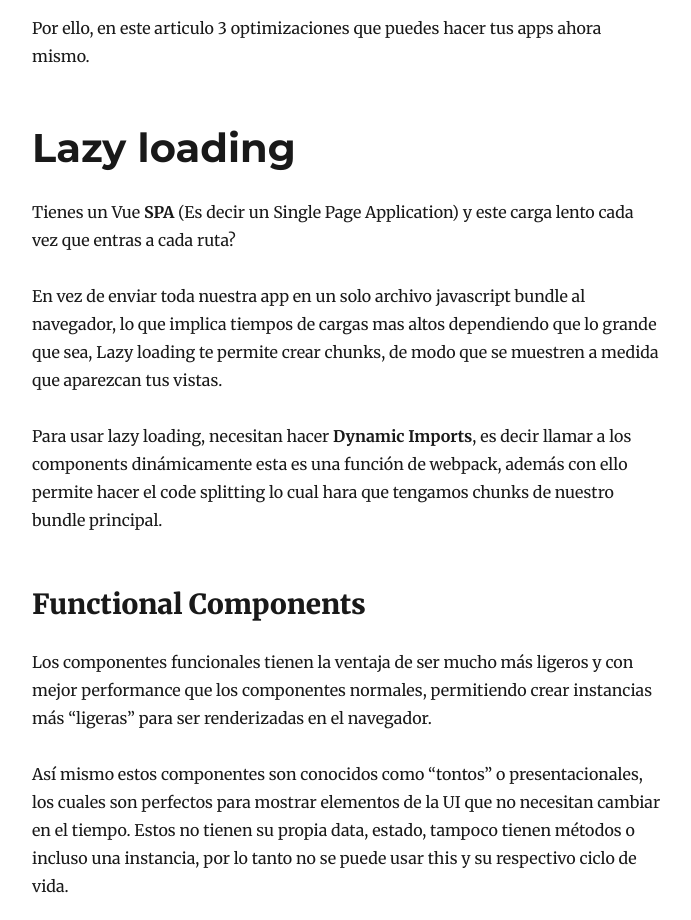
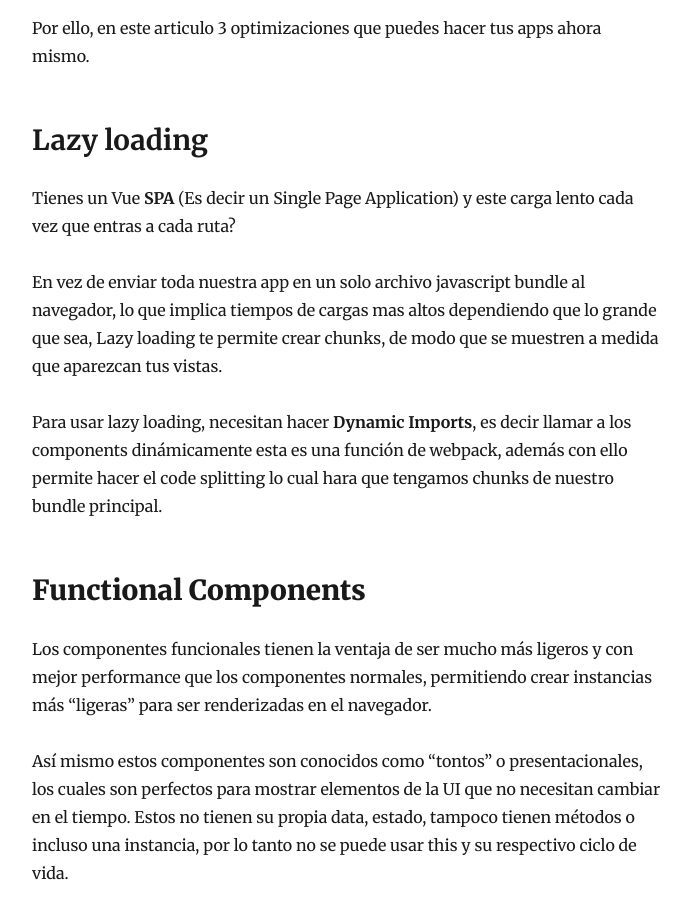
Before and after one commit to AngelRodRo/my-blog, a Gatsby site: page /blog/tips-para-mejorar-el-rendimiento-de-vue-apps-parte-1/ in a window 1280 px wide. Shown: the part 800-1720 px from the top of the page, without its empty margins (293-984 px from the left). Built offline with nearby package versions, Linux system fonts and the light colour scheme; Gatsby itself is replaced by a stand-in of ours; some packages are replaced by stand-ins of ours.

Commit message:
Update Blog “tips-para-mejorar-el-rendimiento-de-vue-apps-parte-1”

```diff
--- a/content/blog/tips-para-mejorar-el-rendimiento-de-vue-apps-parte-1.md
+++ b/content/blog/tips-para-mejorar-el-rendimiento-de-vue-apps-parte-1.md
@@ -12,7 +12,7 @@ Las optimizaciones son una pieza importante en el desarrollo de tu aplicación,
 
 Por ello, en este articulo 3 optimizaciones que puedes hacer tus apps ahora mismo.
 
-# **Lazy loading**
+## **Lazy loading**
 
 Tienes un Vue **SPA** (Es decir un Single Page Application) y este carga lento cada vez que entras a cada ruta?
 
@@ -30,5 +30,4 @@ Así mismo estos componentes son conocidos como “tontos” o presentacionales,
 
 Una larga colección de componentes suele ser un problema de performance común ¿Retrasos o uso excesivo de memoria al momento de recorrerlas?
 
-
 Virtual Collection, es una alternativa perfecta para renderizar tus componentes eficientemente. Te permite tener una larga lista de elementos sin retrasos o excesivo uso de memoria.
```
